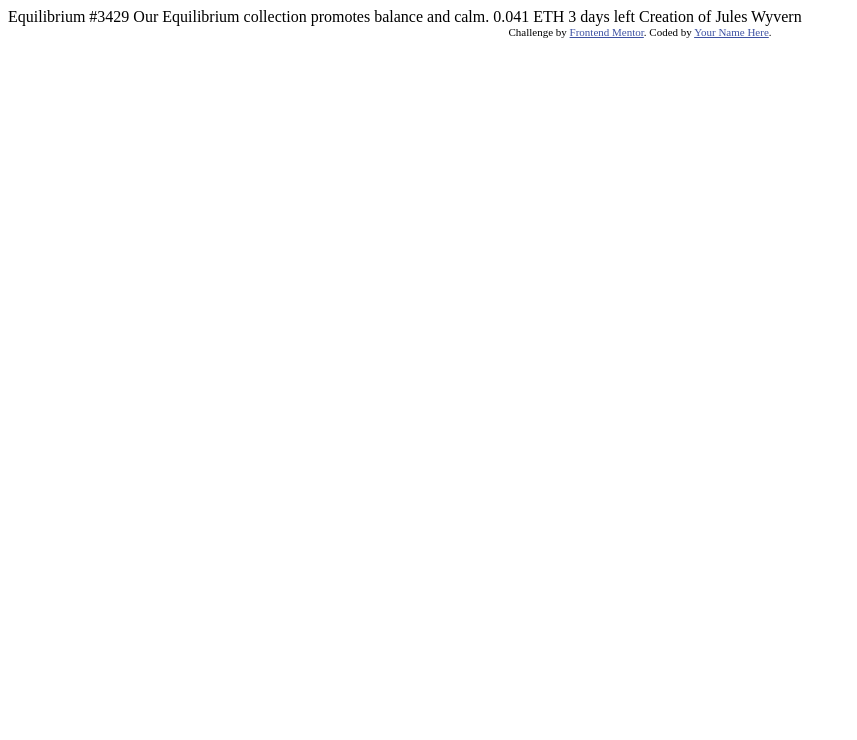
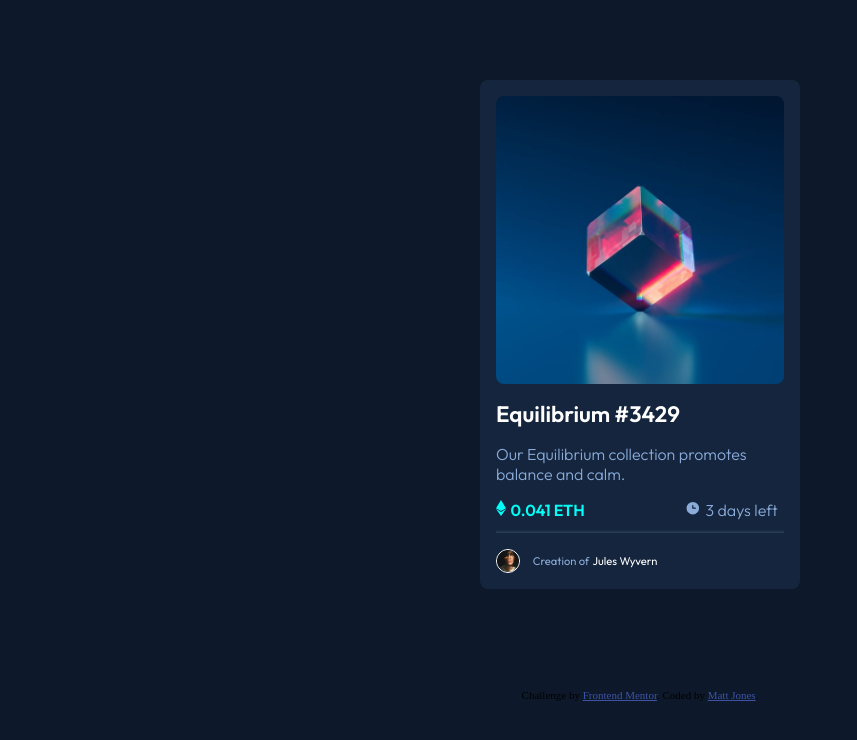
Before and after one commit to mjonesdev/FEMPreviewCard, a plain HTML site: page index.html in a window 1280 px wide. Shown: the whole page, without its empty margins (0-857 px from the left). Drawn offline with Linux system fonts and the light colour scheme.

Commit message:
completed card

```diff
--- a/index.html
+++ b/index.html
@@ -1,33 +1,82 @@
 <!DOCTYPE html>
 <html lang="en">
   <head>
-  <meta charset="UTF-8">
-  <meta name="viewport" content="width=device-width, initial-scale=1.0"> <!-- displays site properly based on user's device -->
+    <meta charset="UTF-8" />
+    <meta name="viewport" content="width=device-width, initial-scale=1.0" />
+    <!-- displays site properly based on user's device -->
 
-  <link rel="icon" type="image/png" sizes="32x32" href="./images/favicon-32x32.png">
+    <link
+      rel="icon"
+      type="image/png"
+      sizes="32x32"
+      href="./images/favicon-32x32.png"
+    />
 
     <title>Frontend Mentor | NFT preview card component</title>
 
+    <link rel="preconnect" href="https://fonts.googleapis.com" />
+    <link rel="preconnect" href="https://fonts.gstatic.com" crossorigin />
+    <link
+      href="https://fonts.googleapis.com/css2?family=Outfit:wght@300;400;600&display=swap"
+      rel="stylesheet"
+    />
+
     <!-- Feel free to remove these styles or customise in your own stylesheet 👍 -->
     <style>
-    .attribution { font-size: 11px; text-align: center; }
-    .attribution a { color: hsl(228, 45%, 44%); }
+      .attribution {
+        font-size: 11px;
+        text-align: center;
+      }
+      .attribution a {
+        color: hsl(228, 45%, 44%);
+      }
     </style>
+    <link rel="stylesheet" href="styles.css" />
   </head>
   <body>
-
-  Equilibrium #3429
-
+    <div class="card">
+      <img
+        class="card-image"
+        src="./images/image-equilibrium.jpg"
+        alt="Equilibrium image"
+      />
+      <h3 class="card-heading">Equilibrium #3429</h3>
+      <p class="card-desc">
         Our Equilibrium collection promotes balance and calm.
-
-  0.041 ETH
-  3 days left
-
-  Creation of Jules Wyvern
+      </p>
+      <p class="card-desc">
+        <span class="card-price-container"
+          ><img
+            class="card-price-image"
+            src="./images/icon-ethereum.svg"
+            alt="Ethereum image"
+          />
+          <span>0.041 ETH</span></span
+        ><span class="card-time-container">
+          <img
+            class="card-price-image"
+            src="./images/icon-clock.svg"
+            alt="clock image"
+          />
+          3 days left</span
+        >
+      </p>
+      <div class="card-line"></div>
+      <p class="card-creator">
+        <img
+          class="card-creator-img"
+          src="./images/image-avatar.png"
+          alt="image of creator"
+        /><span class="card-creator-s1">Creation of </span
+        ><span class="card-creator-s2">Jules Wyvern</span>
+      </p>
+    </div>
 
     <div class="attribution">
-    Challenge by <a href="https://www.frontendmentor.io?ref=challenge" target="_blank">Frontend Mentor</a>.
-    Coded by <a href="#">Your Name Here</a>.
+      Challenge by
+      <a href="https://www.frontendmentor.io?ref=challenge" target="_blank"
+        >Frontend Mentor</a
+      >. Coded by <a href="#">Matt Jones</a>.
     </div>
   </body>
 </html>
--- /dev/null
+++ b/styles.css
@@ -0,0 +1,113 @@
+:root {
+    --primary-color-soft: hsl(215, 51%, 70%);
+    --primary-color-cyan: hsl(178, 100%, 50%);
+
+    --neutral-color-main: hsl(217, 54%, 11%);
+    --neutral-color-card: hsl(216, 50%, 16%);
+    --neutral-color-line: hsl(215, 32%, 27%);
+    --neutral-color-white: hsl(0, 0%, 100%);
+}
+
+* {
+    padding: 0;
+    margin: 0;
+    box-sizing: border-box;
+}
+
+body {
+    background-color: var(--neutral-color-main);
+    padding-top: 5em;
+}
+
+.card {
+    font-family: 'Outfit', sans-serif;
+    background-color: var(--neutral-color-card);
+    max-width: 20rem;
+    margin: auto;
+    border-radius: 8px;
+    display: flex;
+    flex-direction: column;
+}
+
+.card-image {
+    border-radius: 8px;
+    margin: 1rem;
+    width: 90%;
+    align-self: center;
+}
+
+.card-heading {
+    margin: 0 1rem 0.5rem;
+    color: var(--neutral-color-white);
+    font-weight: 600;
+    font-size: 1.4rem;
+}
+
+.card-desc {
+    color: var(--primary-color-soft);
+    margin: 0 1rem 0.5rem;
+    font-size: 1rem;
+    font-weight: 300;
+    display: flex;
+    justify-content: space-between;
+    align-items: center;
+    padding-top: 0.5rem;
+}
+
+.card-price-container {
+    color: var(--primary-color-cyan);
+    font-weight: 600;
+    display: flex;
+}
+
+.card-price-image {
+    height: 1rem;
+    margin-right: 0.3rem;
+}
+
+.card-time-container {
+    margin-right: 0.4rem;
+    display: flex;
+}
+
+.card-line {
+    height: 5px;
+    background: linear-gradient(
+      to bottom,
+      transparent 2px,
+      var(--neutral-color-line) 5px,
+      transparent 3px
+    );
+    width: 90%;
+    align-self: center;
+}
+
+.card-creator {
+    margin: 1rem 0 1rem 0;
+    width: 90%;
+    align-self: center;
+    display: flex;
+    align-items: center;
+}
+
+.card-creator-img {
+    height: 1.5rem;
+    border: 1px solid var(--neutral-color-white);
+    border-radius: 100%;
+}
+
+.card-creator-s1 {
+    color: var(--primary-color-soft);
+    font-size: 0.7rem;
+    margin-left: 0.8rem;
+}
+
+.card-creator-s2 {
+    color: var(--neutral-color-white);
+    font-size: 0.7rem;
+    margin-left: 0.2rem;
+}
+
+.attribution {
+    margin-top: 100px;
+}
```
Lines whose indentation alone changed are shown as unchanged.
